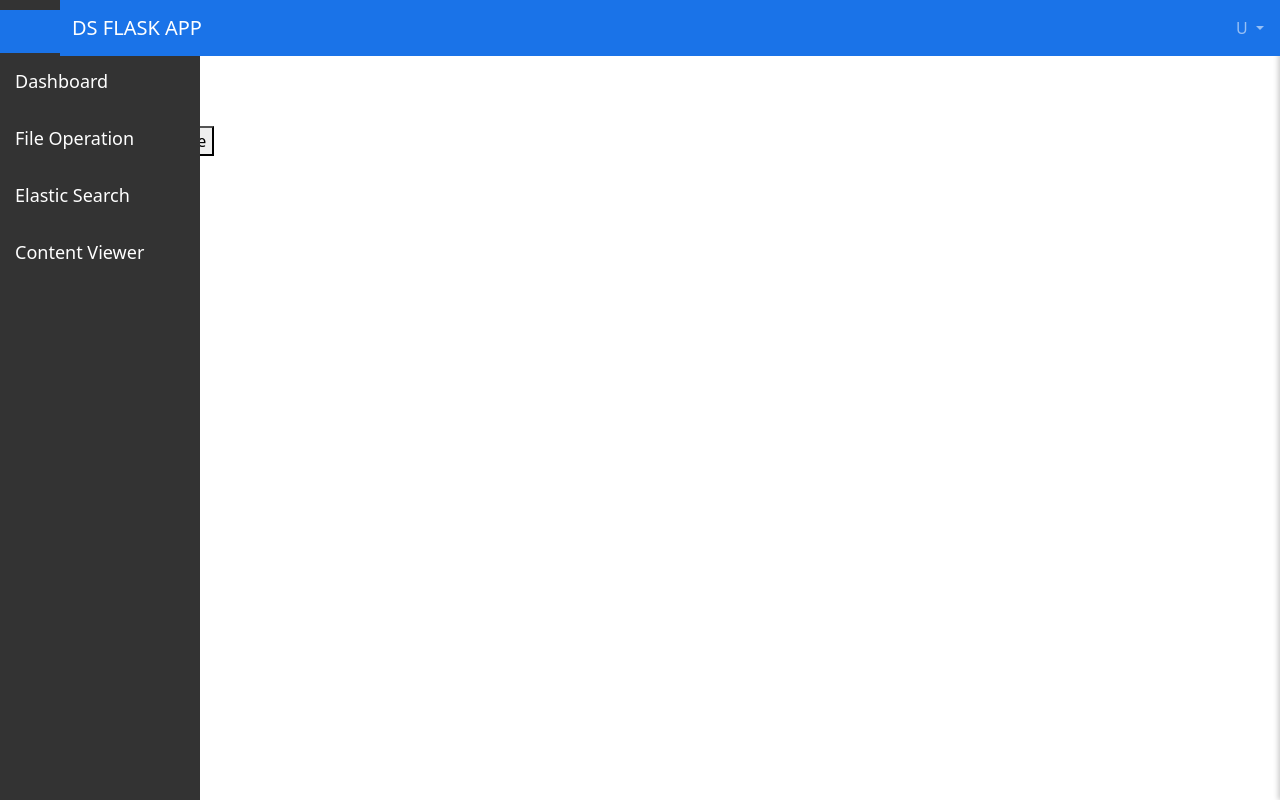
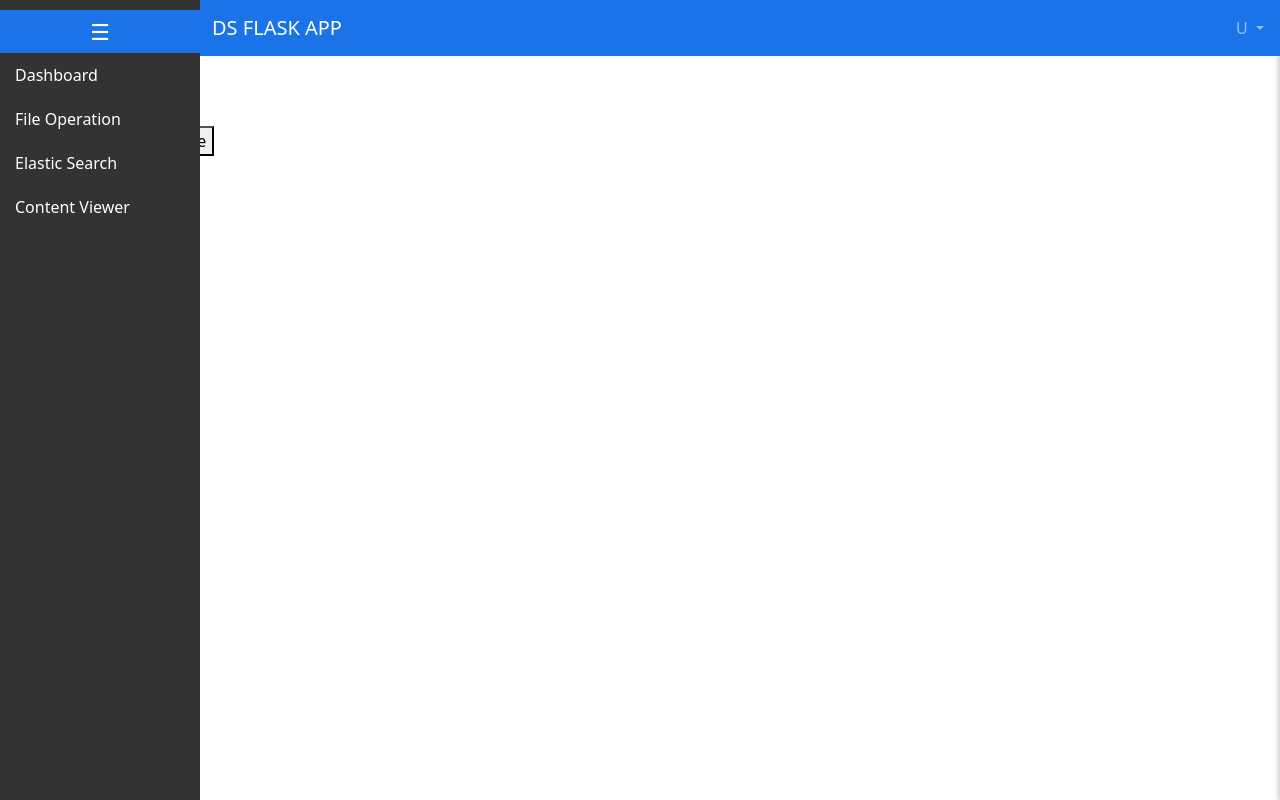
Before and after one commit to deb9911/DATA-Dynamic-AI-Training-and-Applications-, a Flask app: page / in a window 1280 px wide. Run offline with Flask 3, Linux system fonts and the light colour scheme; the visitor is signed in with stand-in values (Sample User, id 1).

Commit message:
Initial commit - 5 Frontend updated. Navigation bar is updated with collapsing feature.

```diff
--- a/web_app/static/app.js
+++ b/web_app/static/app.js
@@ -80,15 +80,27 @@
 }
 
 // Sidebar Toggle
+//document.getElementById("toggle-sidebar").addEventListener("click", function() {
+//    let sidebar = document.getElementById("sidebar");
+//    if (sidebar.style.width === "200px") {
+//        sidebar.style.width = "60px";
+//    } else {
+//        sidebar.style.width = "200px";
+//    }
+//});
 document.getElementById("toggle-sidebar").addEventListener("click", function() {
     let sidebar = document.getElementById("sidebar");
-    if (sidebar.style.width === "200px") {
-        sidebar.style.width = "60px";
+    let mainContent = document.getElementById("main-content");
+
+    sidebar.classList.toggle("collapsed");
+
+    // Adjust main content margin
+    if (sidebar.classList.contains("collapsed")) {
+        mainContent.style.marginLeft = "60px";
     } else {
-        sidebar.style.width = "200px";
+        mainContent.style.marginLeft = "200px";
     }
 });
-
 // Content Viewer Toggle
 function openContentViewer() {
     document.getElementById("content-viewer").classList.add("open");
--- a/web_app/static/styles.css
+++ b/web_app/static/styles.css
@@ -42,43 +42,6 @@
 /* Dropdown Menu */
 .dropdown-menu {
     min-width: 180px;
-}
-
-/* Sidebar */
-#sidebar {
-    position: fixed;
-    width: 60px;
-    height: 100vh;
-    background: #333;
-    color: white;
-    transition: 0.3s;
-    overflow-x: hidden;
-    padding-top: 10px;
-}
-
-#sidebar:hover {
-    width: 200px;
-}
-
-#sidebar ul {
-    list-style-type: none;
-    padding: 0;
-}
-
-#sidebar ul li {
-    padding: 15px;
-    text-align: left;
-    font-size: 18px;
-}
-
-#sidebar ul li a {
-    color: white;
-    text-decoration: none;
-    display: block;
-}
-
-#sidebar ul li a:hover {
-    background: #575757;
 }
 
 /* Expandable Sidebar Toggle Button */
@@ -143,32 +106,81 @@
 /* Sidebar */
 #sidebar {
     position: fixed;
-    width: 60px;
+    width: 200px;
     height: 100vh;
     background: #333;
     color: white;
-    transition: 0.3s;
-    overflow-x: hidden;
+    transition: all 0.3s ease-in-out;
+    overflow: hidden;
+    white-space: nowrap;
     padding-top: 10px;
-}
-
-#sidebar:hover {
-    width: 200px;
 }
 
 #sidebar ul {
     list-style-type: none;
     padding: 0;
+    margin: 0;
+}
+
+#sidebar ul li {
+    padding: 10px 15px;
 }
 
 #sidebar ul li a {
     color: white;
     text-decoration: none;
+    display: block;
+    font-size: 16px;
 }
 
 #sidebar ul li a.active {
     font-weight: bold;
 }
+
+/* Collapsed Sidebar */
+#sidebar.collapsed {
+    width: 60px;
+}
+
+#sidebar.collapsed ul li {
+    text-align: center;
+    padding: 10px 5px;
+}
+
+#sidebar.collapsed ul li a {
+    font-size: 0;  /* Hide text */
+    position: relative;
+}
+
+/* Show tooltip-like text when hovered */
+#sidebar.collapsed ul li a::before {
+    content: attr(data-tooltip);
+    font-size: 12px;
+    position: absolute;
+    left: 70px;
+    background: rgba(0, 0, 0, 0.7);
+    color: white;
+    padding: 5px 8px;
+    border-radius: 5px;
+    opacity: 0;
+    transition: opacity 0.2s;
+    white-space: nowrap;
+}
+
+#sidebar.collapsed ul li a:hover::before {
+    opacity: 1;
+}
+
+/* Adjust main content when sidebar is collapsed */
+#main-content {
+    margin-left: 200px;
+    transition: margin-left 0.3s ease;
+}
+
+#sidebar.collapsed + #main-content {
+    margin-left: 60px;
+}
+
 
 /* Content Viewer */
 #content-viewer {
```
